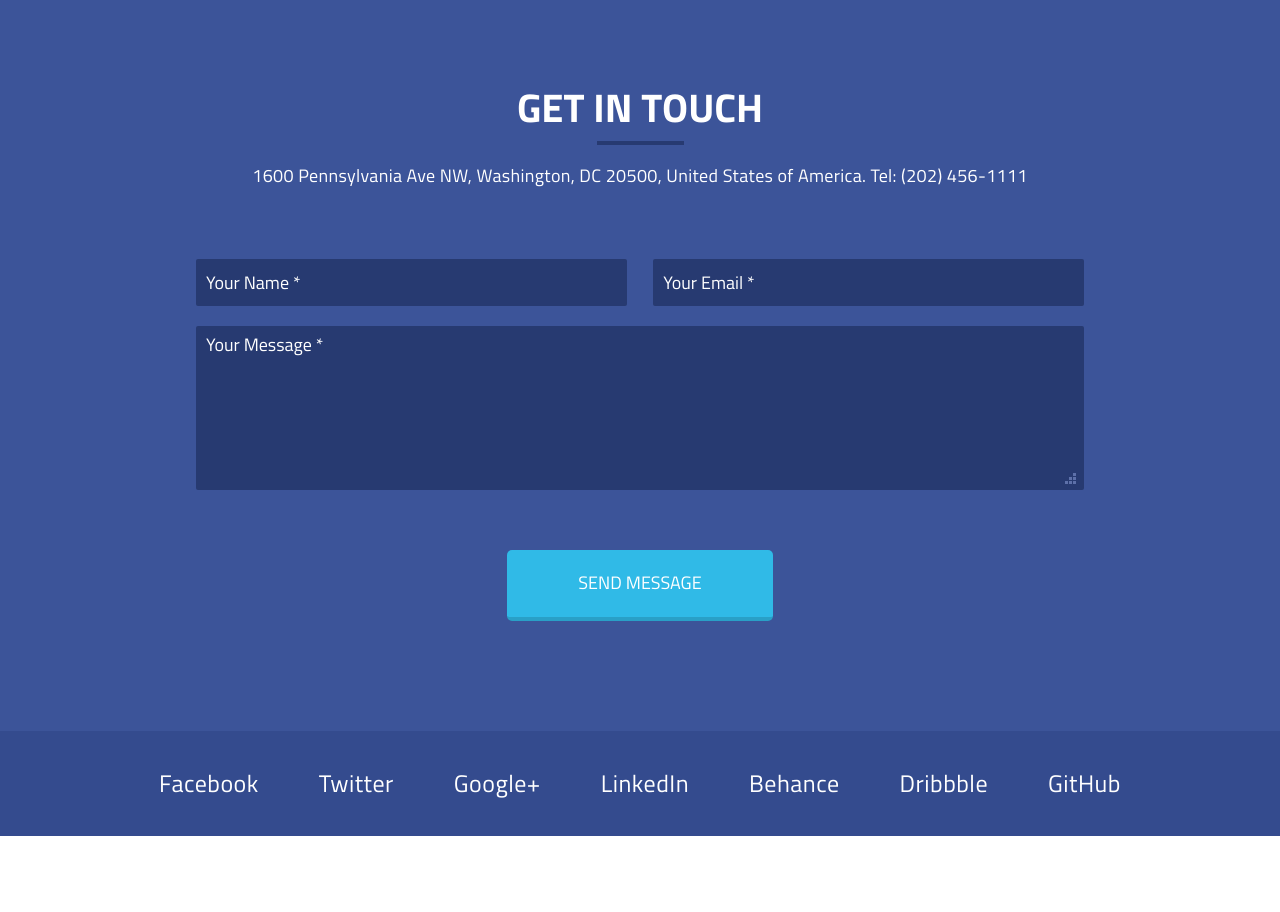
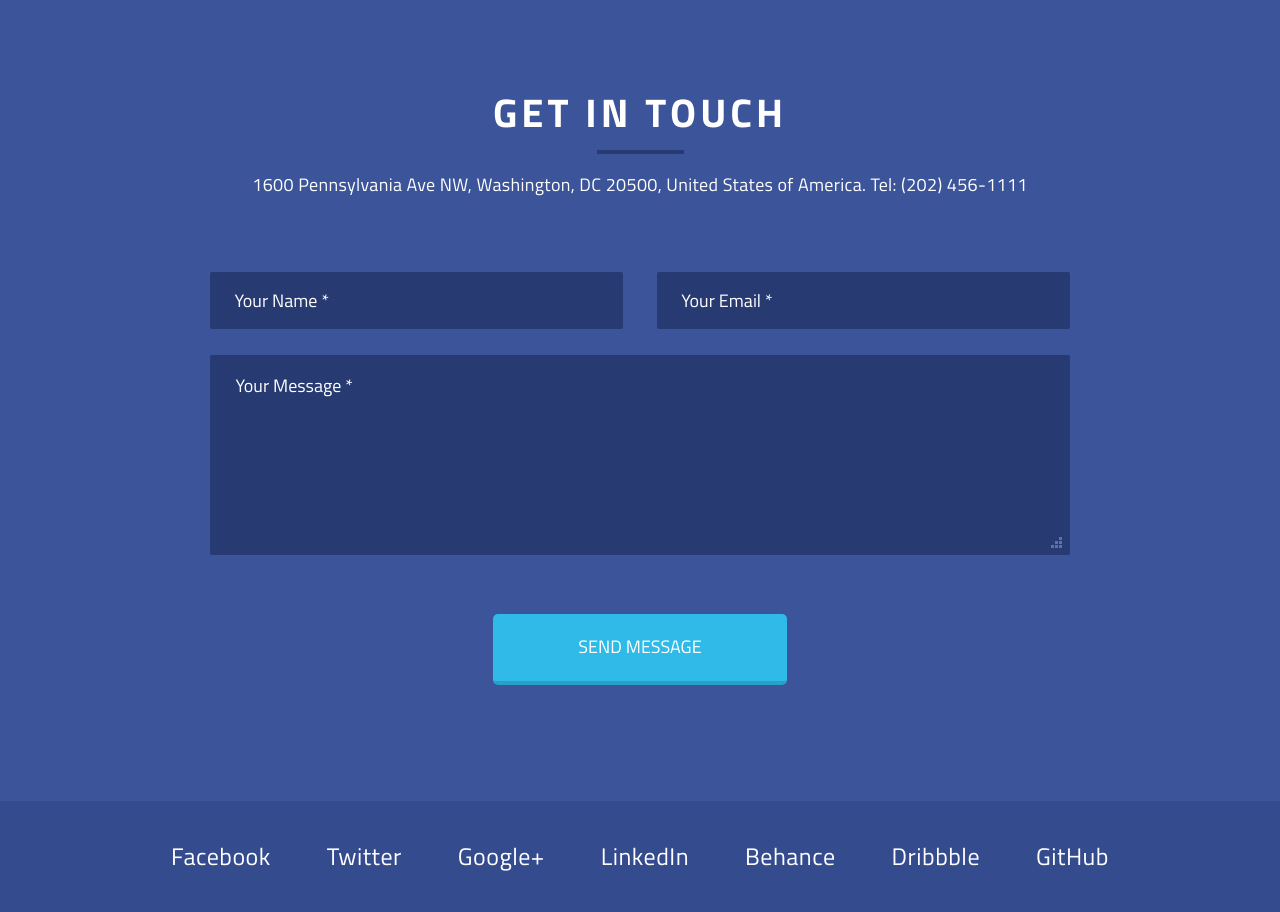
Before and after one commit to Oleg-Tseiko/htmll-6, a website: page index.html in a window 1280 px wide. Shown: the part 5259-6171 px from the top of the page. Before the commit the page ends 6095 px from the top, so only its background shows below. Drawn offline with nearby package versions, Linux system fonts and the light colour scheme.

Commit message:
almost finished pixel perfect

```diff
--- a/index.html
+++ b/index.html
@@ -226,6 +226,7 @@
       </div>
     </div>
   </section>
+  <footer>
     <section id="contact" class="contact-container pt-4 container-fluid center_block">
       <div class="container">
         <h2 class="text-center">GET IN TOUCH</h2>
@@ -240,7 +241,7 @@
         </form>
       </div>
     </section>
-  <footer class="footer-container pt-2 pb-2 container-fluid center_block">
+    <section class="footer-container pt-2 pb-2 container-fluid center_block">
       <div class="container">
         <div class="row justify-content-center">
           <a href="" target="_blank">Facebook</a>
@@ -252,6 +253,7 @@
           <a href="" target="_blank">GitHub</a>
         </div>
       </div>
+    </section>
   </footer>
   <script src="https://code.jquery.com/jquery-3.6.0.js" integrity="sha256-H+K7U5CnXl1h5ywQfKtSj8PCmoN9aaq30gDh27Xc0jk=" crossorigin="anonymous"></script>
   <script src="node_modules/bootstrap/dist/js/bootstrap.min.js"></script>
--- a/sass/_footer.scss
+++ b/sass/_footer.scss
@@ -1,7 +1,77 @@
+/* Contact section */
+.contact-container {
+  background-color: $dark_blue_color;
+  padding-bottom: 116px;
+  h2 {
+    @include change-font(700, $headline_font_size, $headline_line_height, $white_color, $headline_letter_spacing);
+    text-transform: uppercase;
+    padding: 95px 0 14px;
+  }
+  .gray-line {
+    background-color: #273a71;
+  }
+  .under_headline {
+    padding: 10px 15% 74px;
+    a {
+      @include change-font(400, $primary_font_size, $primary_line_height, $white_color, $secondary_letter_spacing);
+      padding: 10px 0;
+      &:hover, &:focus, &:active {
+        color: $light_blue_color;
+      }
+    }
+  }
+  textarea, input {
+    background-color: $purple_blue_color;
+    @include change-font(400, $primary_font_size, 18px, $white_color);
+    border: none;
+    outline: none;
+    border-radius: 2px;
+    &::placeholder {
+      @include change-font(400, $primary_font_size, 18px, $white_color);
+    }
+  }
+  form {
+    position: relative;
+    max-width: 77.4%;
+    margin: 0 auto;
+    img {
+      position: absolute;
+      bottom: 137px;
+      right: 8px;
+    }
+  }
+  input {
+    flex: 0 0 48%;
+    max-width: 48%;
+    padding: 15px 24px;
+    &:nth-child(2) {
+      margin-left: auto;
+    }
+  }
+  textarea {
+    flex: 0 0 100%;
+    max-width: 100%;
+    min-height: 200px;
+    margin: 26px 0 59px;
+    padding: 22px 25px;
+    &::-webkit-resizer {
+      display: none;
+    }
+  }
+  button {
+    @include change-font(400, $primary_font_size, 26.19px, $white_color);
+    background-color: $light_blue_color;
+    text-transform: uppercase;
+    padding: 20px 20px 20px 20px;
+    width: 34.2%;
+    cursor: pointer;
+  }
+}
+/* socials */
 .footer-container {
   background-color: $darker_blue_color;
   a {
-    padding: 30px 30px;
+    padding: 33px 28px 33px;
     @include change-font(400, 24px, $headline_line_height, $white_color, $primary_letter_spacing);
     &:hover, &:focus, &:active {
       color: $light_blue_color;
--- a/sass/_index.scss
+++ b/sass/_index.scss
@@ -325,71 +325,3 @@
     }
   }
 }
-/* Contact section */
-.contact-container {
-  background-color: $dark_blue_color;
-  padding-bottom: 110px;
-  h2 {
-    @include change-font(700, $headline_font_size, $headline_line_height, $white_color);
-    text-transform: uppercase;
-    padding: 90px 0 10px;
-  }
-  .gray-line {
-    background-color: #273a71;
-  }
-  .under_headline {
-    padding: 10px 15% 70px;
-    a {
-      @include change-font(400, $primary_font_size, $primary_line_height, $white_color, $secondary_letter_spacing);
-      padding: 10px 0;
-      &:hover, &:focus, &:active {
-        color: $light_blue_color;
-      }
-    }
-  }
-  textarea, input {
-    background-color: $purple_blue_color;
-    @include change-font(400, $primary_font_size, 18px, $white_color);
-    border: none;
-    outline: none;
-    border-radius: 2px;
-    &::placeholder {
-      @include change-font(400, $primary_font_size, 18px, $white_color);
-    }
-  }
-  form {
-    position: relative;
-    max-width: 80%;
-    margin: 0 auto;
-    img {
-      position: absolute;
-      bottom: 137px;
-      right: 8px;
-    }
-  }
-  input {
-    flex: 0 0 48.5%;
-    max-width: 48.5%;
-    padding: 10px;
-    &:nth-child(2) {
-      margin-left: auto;
-    }
-  }
-  textarea {
-    flex: 0 0 100%;
-    max-width: 100%;
-    margin: 20px 0 60px;
-    padding: 10px;
-    &::-webkit-resizer {
-      display: none;
-    }
-  }
-  button {
-    @include change-font(400, $primary_font_size, 26.19px, $white_color);
-    background-color: $light_blue_color;
-    text-transform: uppercase;
-    padding: 20px 20px;
-    width: 30%;
-    cursor: pointer;
-  }
-}
```
Also changed, not shown: css/style.css. Lines whose indentation alone changed are shown as unchanged.
